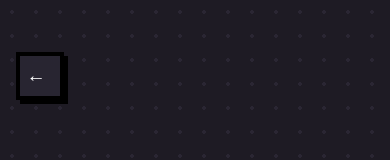
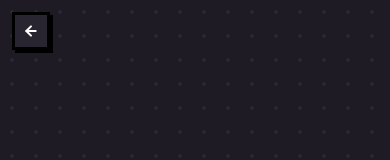
Before and after one commit to JairoQuispe/app-next-record-screen, a React (Vite) app: page / in a window 390 px wide. Both pictures are taken after a click on the button "GRABAR AUDIO". Shown: the top 160 px of the page. Built offline with nearby package versions, Linux system fonts and the light colour scheme.

Commit message:
diseño 2

```diff
--- a/src/App.css
+++ b/src/App.css
@@ -72,60 +72,59 @@ body,
 /* Neo-Brutalism Back Button - Fixed position */
 .neo-back-button {
   position: fixed;
-  top: calc(var(--neo-titlebar-height, 44px) + 0.5rem);
-  left: 1rem;
+  top: 0.75rem;
+  left: 0.75rem;
   z-index: 1000;
-  background-color: var(--dark-slate);
+  display: inline-flex;
+  align-items: center;
+  gap: 0.35rem;
+  padding: 0.45rem 0.7rem;
+  border: 3px solid var(--neo-black);
+  background: rgba(42, 38, 51, 0.95);
+  backdrop-filter: blur(8px);
   color: var(--neo-fg);
-  border: var(--neo-border);
-  padding: 0.75rem 1.25rem;
+  cursor: pointer;
+  box-shadow: 3px 3px 0 var(--neo-black);
+  transition: all 0.2s cubic-bezier(0.25, 1, 0.5, 1);
+}
+
+.neo-back-arrow {
+  display: block;
+  width: 16px;
+  height: 16px;
+  flex-shrink: 0;
+}
+
+.neo-back-label {
+  font-size: 0.7rem;
   font-weight: 800;
-  font-size: 0.9rem;
-  letter-spacing: 0.05em;
-  display: flex;
-  align-items: center;
-  gap: 0.5rem;
-  cursor: pointer;
-  box-shadow: 4px 4px 0 var(--neo-black);
-  transition: all 0.2s cubic-bezier(0.25, 1, 0.5, 1);
+  letter-spacing: 0.08em;
   text-transform: uppercase;
-  backdrop-filter: blur(8px);
-  background-color: rgba(42, 38, 51, 0.95);
+  line-height: 1;
 }
 
 .neo-back-button:hover,
 .neo-back-button:focus-visible {
   transform: translate(-2px, -2px);
-  box-shadow: 6px 6px 0 var(--neo-black);
-  background-color: #e8d2a3;
+  box-shadow: 5px 5px 0 var(--neo-black);
+  background: #e8d2a3;
   color: var(--neo-black);
   outline: none;
 }
 
 .neo-back-button:active {
-  transform: translate(4px, 4px);
+  transform: translate(3px, 3px);
   box-shadow: 0 0 0 var(--neo-black);
 }
 
-.neo-back-icon {
-  font-size: 1.2rem;
-  font-weight: bold;
-}
-
-/* Mobile: Hide text "VOLVER", show only arrow */
+/* Mobile: Icon only */
 @media (max-width: 480px) {
-  .neo-back-button {
-    font-size: 0;
-    padding: 0.75rem;
-    min-width: 48px;
-    width: 48px;
-    height: 48px;
-    justify-content: center;
+  .neo-back-label {
+    display: none;
   }
 
-  .neo-back-icon {
-    font-size: 1.2rem;
-    margin: 0;
+  .neo-back-button {
+    padding: 0.5rem;
   }
 }
 
--- a/src/App.tsx
+++ b/src/App.tsx
@@ -86,7 +86,11 @@ function App() {
         <div className="neo-app-container">
           {!isTauri && (
             <button className="neo-back-button" onClick={handleBackToSelection}>
-              <span className="neo-back-icon">←</span> VOLVER
+              <svg className="neo-back-arrow" viewBox="0 0 24 24" fill="none" stroke="currentColor" strokeWidth="3" strokeLinecap="round" strokeLinejoin="round" width="18" height="18" aria-hidden="true">
+                <path d="M19 12H5" />
+                <path d="M12 19l-7-7 7-7" />
+              </svg>
+              <span className="neo-back-label">VOLVER</span>
             </button>
           )}
           <AudioRecorderPage />
@@ -106,7 +110,11 @@ function App() {
         <div className="neo-app-container">
           {!isTauri && (
             <button className="neo-back-button" onClick={handleBackToSelection}>
-              <span className="neo-back-icon">←</span> VOLVER
+              <svg className="neo-back-arrow" viewBox="0 0 24 24" fill="none" stroke="currentColor" strokeWidth="3" strokeLinecap="round" strokeLinejoin="round" width="18" height="18" aria-hidden="true">
+                <path d="M19 12H5" />
+                <path d="M12 19l-7-7 7-7" />
+              </svg>
+              <span className="neo-back-label">VOLVER</span>
             </button>
           )}
           <div className="neo-temp-placeholder">
```
